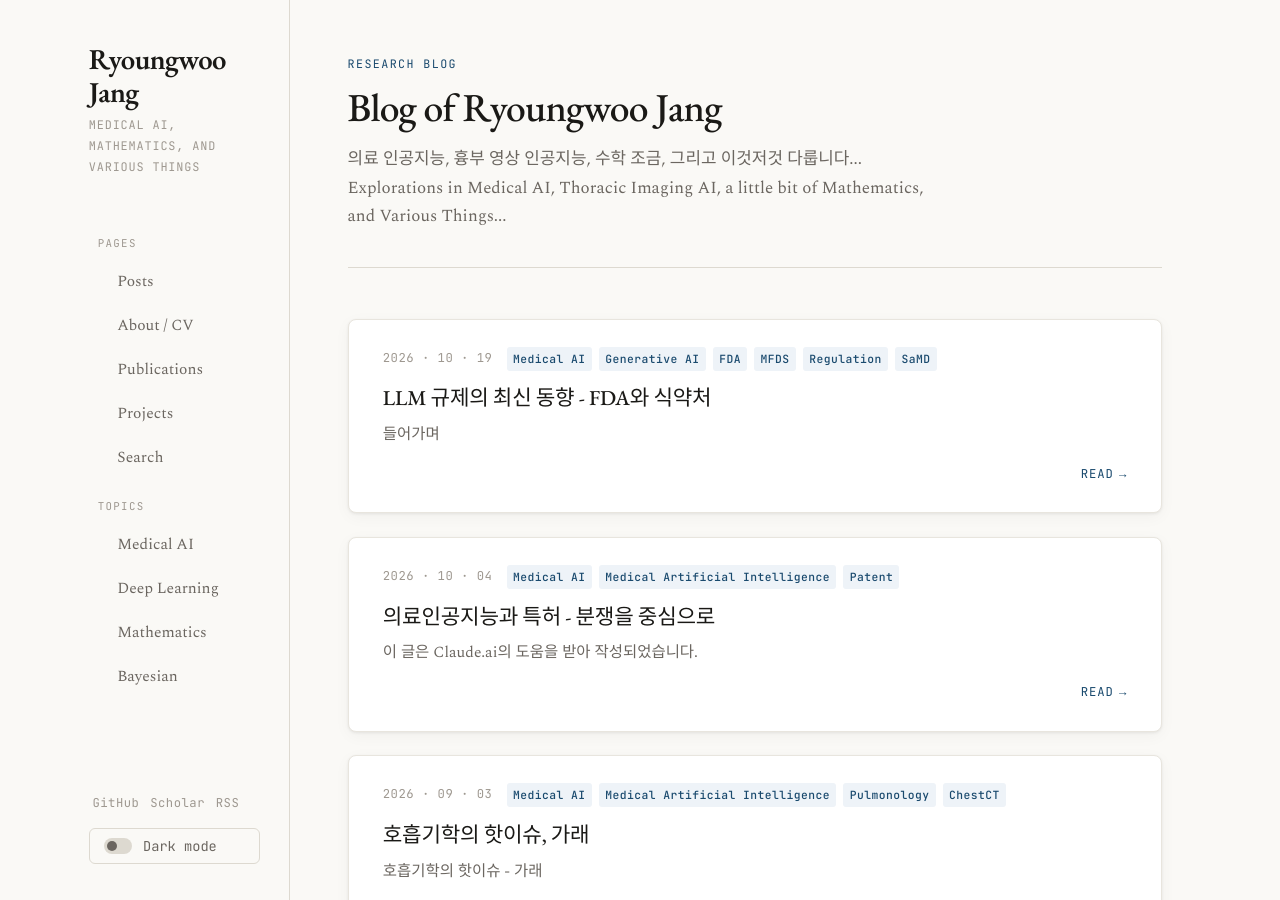
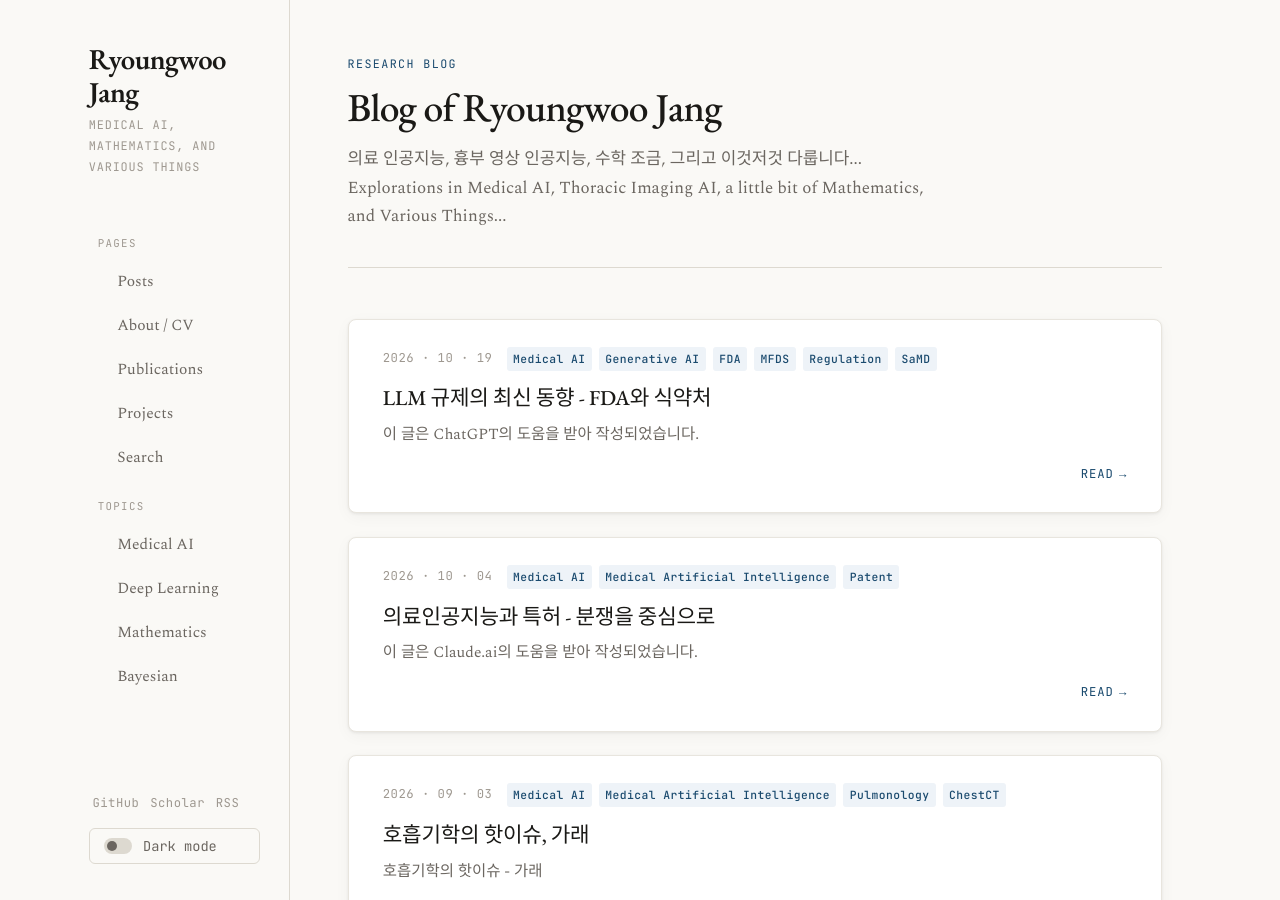
Before and after one commit to jryoungw/jryoungw.github.io, a Jekyll site: the page built from index.html, in a window 1280 px wide and 900 px high. Built offline with Jekyll 4.4.1, drawn with Linux system fonts in a browser that asks for light colours; nearby versions of some CDN libraries; the list of posts is cut into pages by our own code.

Commit message:
Update 2026-10-19-LLM_regulation.md

```diff
--- a/_posts/2026-10-19-LLM_regulation.md
+++ b/_posts/2026-10-19-LLM_regulation.md
@@ -10,6 +10,8 @@
   - SaMD
 use_math: true
 ---
+
+이 글은 ChatGPT의 도움을 받아 작성되었습니다.
 
 # 들어가며
 
```
